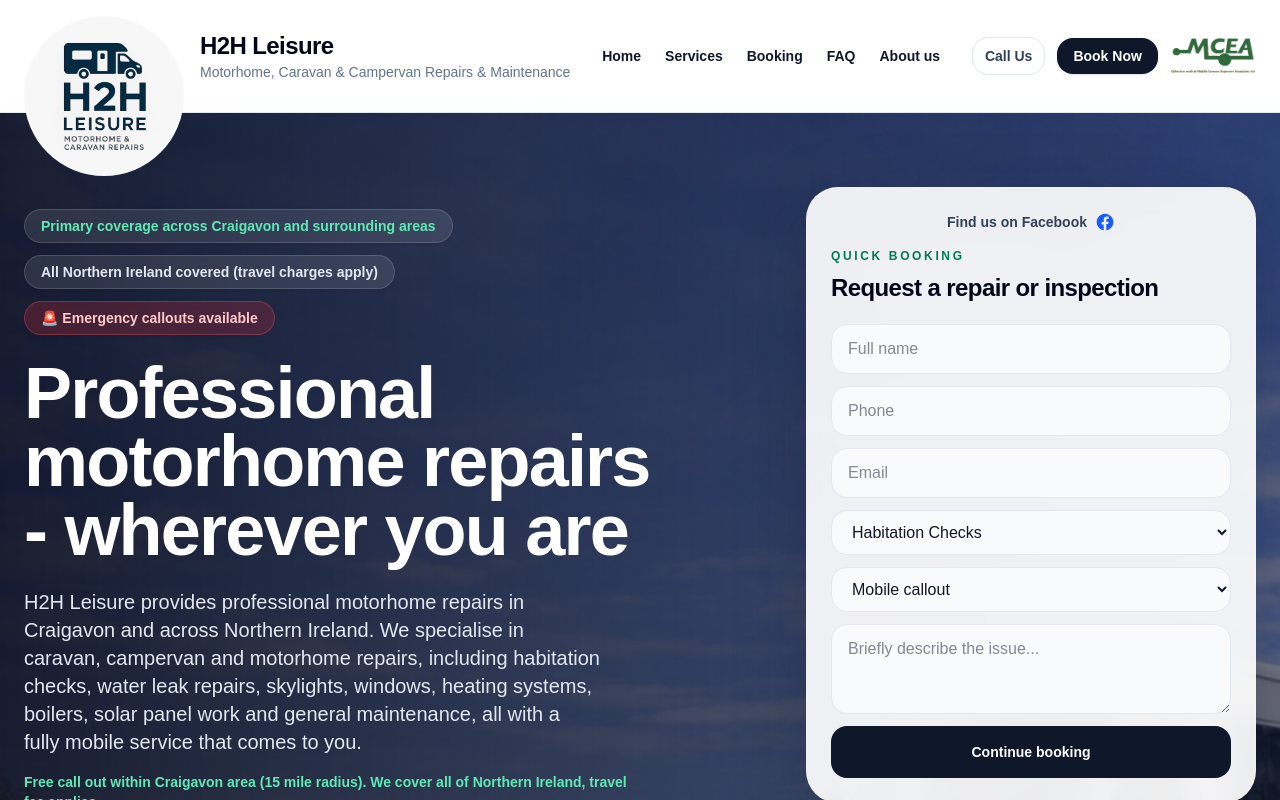
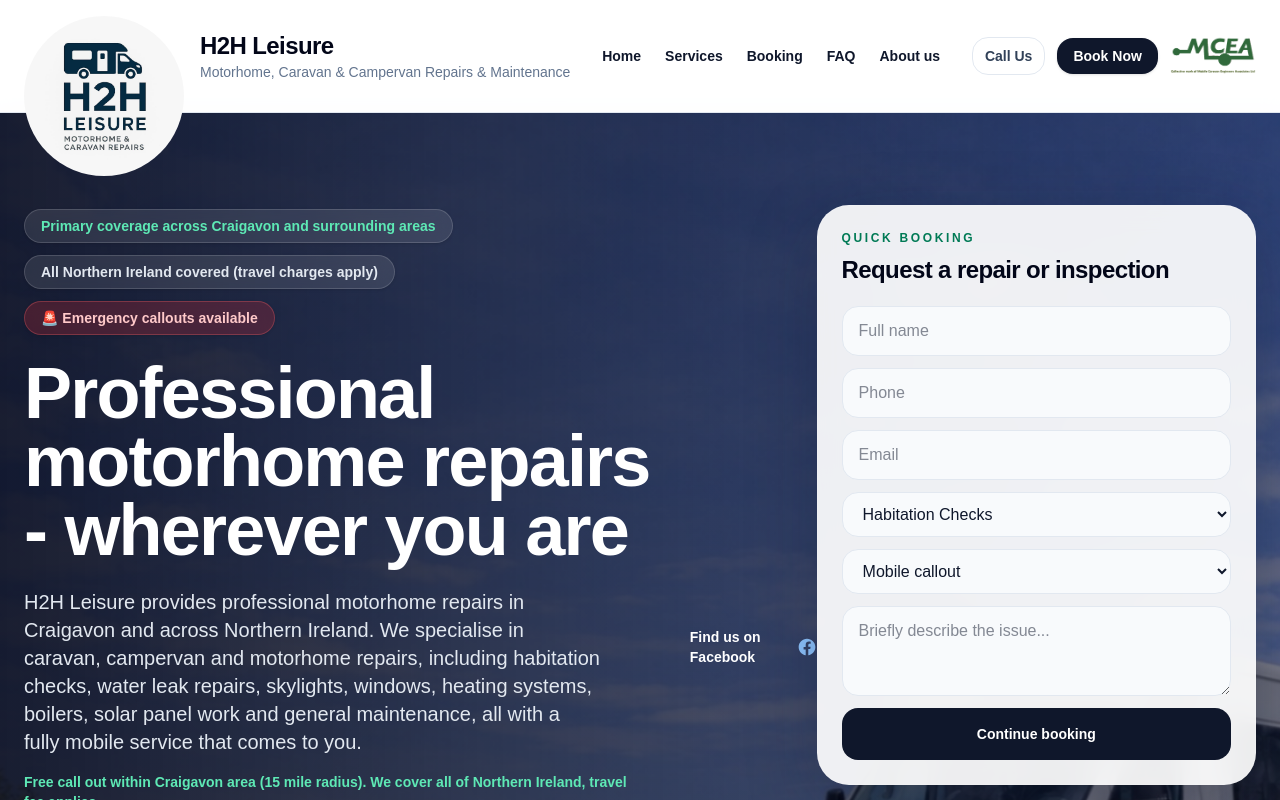
Before and after one commit to amsmyth90-blip/h2h-website, a Next.js app: page / in a window 1280 px wide. Shown: the top 800 px of the page. Built offline with nearby package versions, Linux system fonts and the light colour scheme.

Commit message:
Move Facebook link above booking box

```diff
--- a/app/page.tsx
+++ b/app/page.tsx
@@ -760,15 +760,15 @@
             </div>
 
             <div className="md:flex md:justify-end">
+              <div className="mb-4 flex items-center justify-center gap-2 text-sm font-semibold text-white md:justify-end">
+                <span>Find us on Facebook</span>
+                <a href="https://www.facebook.com/p/H2H-Leisure-61579803252525/" target="_blank" rel="noreferrer" className="text-blue-300 hover:text-blue-400">
+                  <svg viewBox="0 0 24 24" className="h-5 w-5 fill-current" aria-hidden="true">
+                    <path d="M22 12.07C22 6.49 17.52 2 12 2S2 6.49 2 12.07C2 17.11 5.66 21.29 10.44 22v-7.06H7.9v-2.87h2.54V9.41c0-2.52 1.49-3.91 3.78-3.91 1.1 0 2.25.2 2.25.2v2.48H15.2c-1.25 0-1.64.78-1.64 1.58v1.9h2.79l-.45 2.87h-2.34V22C18.34 21.29 22 17.11 22 12.07z" />
+                  </svg>
+                </a>
+              </div>
               <div className="mt-6 w-full max-w-[450px] rounded-[2rem] border border-white/10 bg-white/92 p-6 shadow-[0_20px_70px_rgba(15,23,42,0.28)] backdrop-blur-md md:-mt-80">
-                <div className="mb-4 flex items-center justify-center gap-2 text-sm font-semibold text-slate-700">
-                  <span>Find us on Facebook</span>
-                  <a href="https://www.facebook.com/p/H2H-Leisure-61579803252525/" target="_blank" rel="noreferrer" className="text-blue-600 hover:text-blue-700">
-                    <svg viewBox="0 0 24 24" className="h-5 w-5 fill-current" aria-hidden="true">
-                      <path d="M22 12.07C22 6.49 17.52 2 12 2S2 6.49 2 12.07C2 17.11 5.66 21.29 10.44 22v-7.06H7.9v-2.87h2.54V9.41c0-2.52 1.49-3.91 3.78-3.91 1.1 0 2.25.2 2.25.2v2.48H15.2c-1.25 0-1.64.78-1.64 1.58v1.9h2.79l-.45 2.87h-2.34V22C18.34 21.29 22 17.11 22 12.07z" />
-                    </svg>
-                  </a>
-                </div>
                 <QuickBookingCard
                   bookingName={bookingName}
                   bookingPhone={bookingPhone}
```
